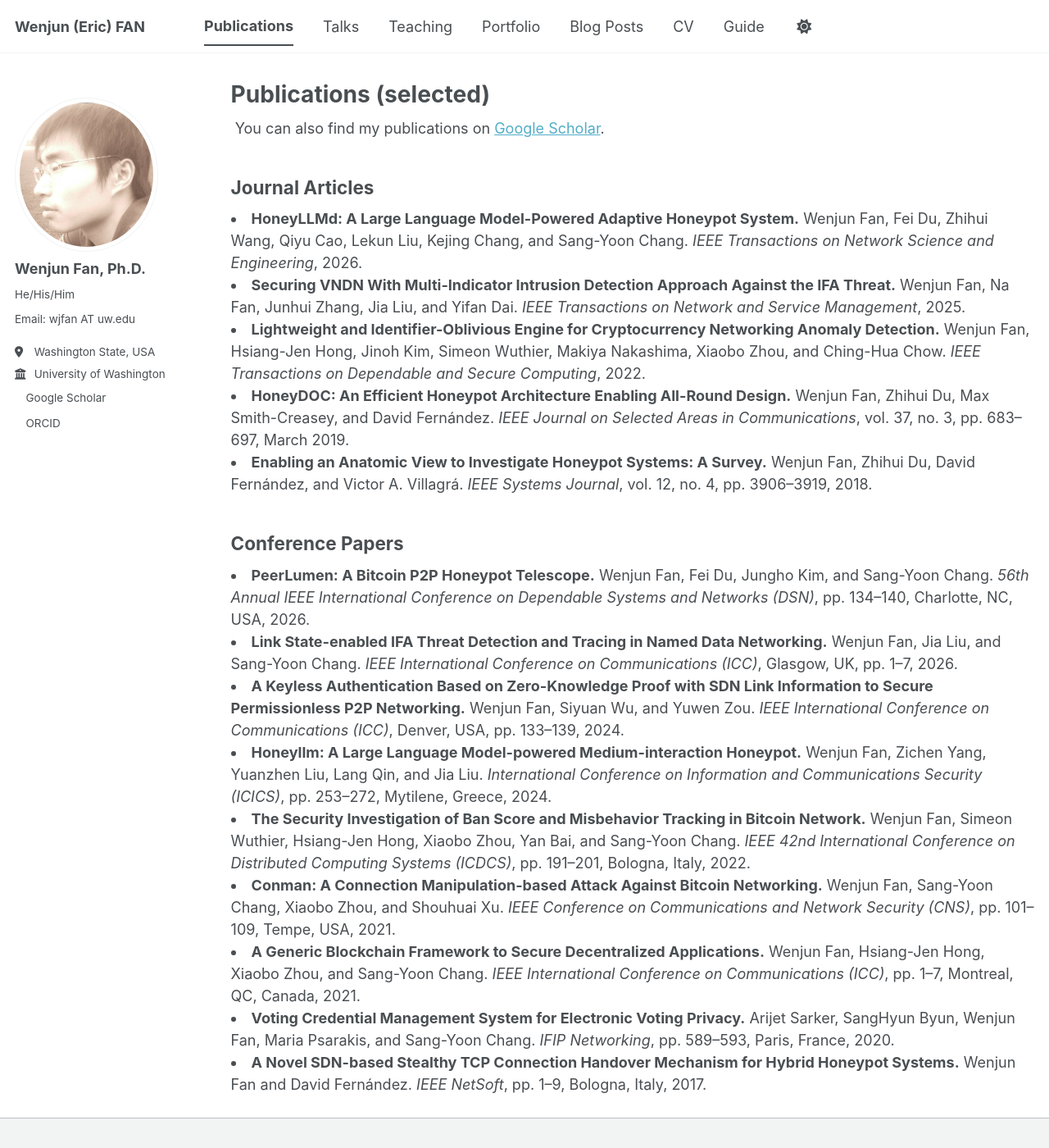
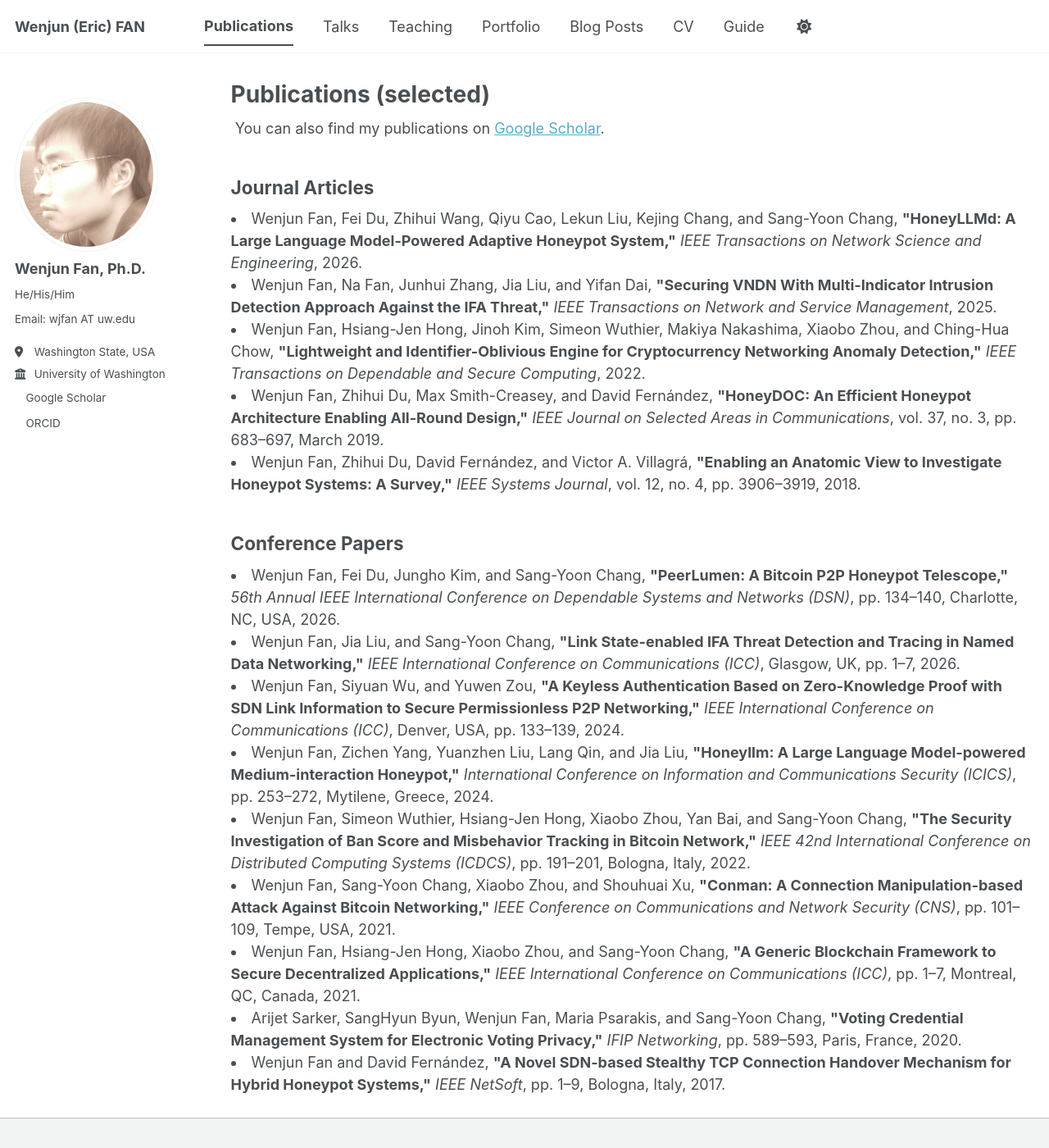
Before and after one commit to fanwj2010/fanwj2010.github.io, a Jekyll site: the page built from _pages/publications.html, in a window 1280 px wide and 1400 px high. Shown: the whole window at 82% size. Built offline with Jekyll 4.4.1, drawn with Linux system fonts in a browser that asks for light colours; a script bundle is joined from its source files by our own code; a style sheet for code colours, icons or effects is not loaded.

```diff
--- a/_pages/publications.html
+++ b/_pages/publications.html
@@ -18,28 +18,28 @@ author_profile: true
 
 <div>
   <li>
-    <strong>HoneyLLMd: A Large Language Model-Powered Adaptive Honeypot System.</strong>
-    Wenjun Fan, Fei Du, Zhihui Wang, Qiyu Cao, Lekun Liu, Kejing Chang, and Sang-Yoon Chang.
+    Wenjun Fan, Fei Du, Zhihui Wang, Qiyu Cao, Lekun Liu, Kejing Chang, and Sang-Yoon Chang,
+    <strong>"HoneyLLMd: A Large Language Model-Powered Adaptive Honeypot System,"</strong>
     <em>IEEE Transactions on Network Science and Engineering</em>, 2026.
   </li>
   <li>
-    <strong>Securing VNDN With Multi-Indicator Intrusion Detection Approach Against the IFA Threat.</strong>
-    Wenjun Fan, Na Fan, Junhui Zhang, Jia Liu, and Yifan Dai.
+    Wenjun Fan, Na Fan, Junhui Zhang, Jia Liu, and Yifan Dai,
+    <strong>"Securing VNDN With Multi-Indicator Intrusion Detection Approach Against the IFA Threat,"</strong>
     <em>IEEE Transactions on Network and Service Management</em>, 2025.
   </li>
   <li>
-    <strong>Lightweight and Identifier-Oblivious Engine for Cryptocurrency Networking Anomaly Detection.</strong>
-    Wenjun Fan, Hsiang-Jen Hong, Jinoh Kim, Simeon Wuthier, Makiya Nakashima, Xiaobo Zhou, and Ching-Hua Chow.
+    Wenjun Fan, Hsiang-Jen Hong, Jinoh Kim, Simeon Wuthier, Makiya Nakashima, Xiaobo Zhou, and Ching-Hua Chow,
+    <strong>"Lightweight and Identifier-Oblivious Engine for Cryptocurrency Networking Anomaly Detection,"</strong>
     <em>IEEE Transactions on Dependable and Secure Computing</em>, 2022.
   </li>
   <li>
-    <strong>HoneyDOC: An Efficient Honeypot Architecture Enabling All-Round Design.</strong>
-    Wenjun Fan, Zhihui Du, Max Smith-Creasey, and David Fernández.
+    Wenjun Fan, Zhihui Du, Max Smith-Creasey, and David Fernández,
+    <strong>"HoneyDOC: An Efficient Honeypot Architecture Enabling All-Round Design,"</strong>
     <em>IEEE Journal on Selected Areas in Communications</em>, vol. 37, no. 3, pp. 683–697, March 2019.
   </li>
   <li>
-    <strong>Enabling an Anatomic View to Investigate Honeypot Systems: A Survey.</strong>
-    Wenjun Fan, Zhihui Du, David Fernández, and Victor A. Villagrá.
+    Wenjun Fan, Zhihui Du, David Fernández, and Victor A. Villagrá,
+    <strong>"Enabling an Anatomic View to Investigate Honeypot Systems: A Survey,"</strong>
     <em>IEEE Systems Journal</em>, vol. 12, no. 4, pp. 3906–3919, 2018.
   </li>
 </div>
@@ -49,48 +49,48 @@ author_profile: true
 <!--ol reversed-->
 <div>
   <li>
-    <strong>PeerLumen: A Bitcoin P2P Honeypot Telescope.</strong>
-    Wenjun Fan, Fei Du, Jungho Kim, and Sang-Yoon Chang.
+    Wenjun Fan, Fei Du, Jungho Kim, and Sang-Yoon Chang,
+    <strong>"PeerLumen: A Bitcoin P2P Honeypot Telescope,"</strong>
     <em>56th Annual IEEE International Conference on Dependable Systems and Networks (DSN)</em>, pp. 134–140, Charlotte, NC, USA, 2026.
   </li>
   <li>
-    <strong>Link State-enabled IFA Threat Detection and Tracing in Named Data Networking.</strong>
-    Wenjun Fan, Jia Liu, and Sang-Yoon Chang.
+    Wenjun Fan, Jia Liu, and Sang-Yoon Chang,
+    <strong>"Link State-enabled IFA Threat Detection and Tracing in Named Data Networking,"</strong>
     <em>IEEE International Conference on Communications (ICC)</em>, Glasgow, UK, pp. 1–7, 2026.
   </li>
   <li>
-    <strong>A Keyless Authentication Based on Zero-Knowledge Proof with SDN Link Information to Secure Permissionless P2P Networking.</strong>
-    Wenjun Fan, Siyuan Wu, and Yuwen Zou.
+    Wenjun Fan, Siyuan Wu, and Yuwen Zou,
+    <strong>"A Keyless Authentication Based on Zero-Knowledge Proof with SDN Link Information to Secure Permissionless P2P Networking,"</strong>
     <em>IEEE International Conference on Communications (ICC)</em>, Denver, USA, pp. 133–139, 2024.
   </li>
   <li>
-    <strong>Honeyllm: A Large Language Model-powered Medium-interaction Honeypot.</strong>
-    Wenjun Fan, Zichen Yang, Yuanzhen Liu, Lang Qin, and Jia Liu.
+    Wenjun Fan, Zichen Yang, Yuanzhen Liu, Lang Qin, and Jia Liu,
+    <strong>"Honeyllm: A Large Language Model-powered Medium-interaction Honeypot,"</strong>
     <em>International Conference on Information and Communications Security (ICICS)</em>, pp. 253–272, Mytilene, Greece, 2024.
   </li>
   <li>
-    <strong>The Security Investigation of Ban Score and Misbehavior Tracking in Bitcoin Network.</strong>
-    Wenjun Fan, Simeon Wuthier, Hsiang-Jen Hong, Xiaobo Zhou, Yan Bai, and Sang-Yoon Chang.
+    Wenjun Fan, Simeon Wuthier, Hsiang-Jen Hong, Xiaobo Zhou, Yan Bai, and Sang-Yoon Chang,
+    <strong>"The Security Investigation of Ban Score and Misbehavior Tracking in Bitcoin Network,"</strong>
     <em>IEEE 42nd International Conference on Distributed Computing Systems (ICDCS)</em>, pp. 191–201, Bologna, Italy, 2022.
   </li>
   <li>
-    <strong>Conman: A Connection Manipulation-based Attack Against Bitcoin Networking.</strong>
-    Wenjun Fan, Sang-Yoon Chang, Xiaobo Zhou, and Shouhuai Xu.
+    Wenjun Fan, Sang-Yoon Chang, Xiaobo Zhou, and Shouhuai Xu,
+    <strong>"Conman: A Connection Manipulation-based Attack Against Bitcoin Networking,"</strong>
     <em>IEEE Conference on Communications and Network Security (CNS)</em>, pp. 101–109, Tempe, USA, 2021.
   </li>
   <li>
-    <strong>A Generic Blockchain Framework to Secure Decentralized Applications.</strong>
-    Wenjun Fan, Hsiang-Jen Hong, Xiaobo Zhou, and Sang-Yoon Chang.
+    Wenjun Fan, Hsiang-Jen Hong, Xiaobo Zhou, and Sang-Yoon Chang,
+    <strong>"A Generic Blockchain Framework to Secure Decentralized Applications,"</strong>
     <em>IEEE International Conference on Communications (ICC)</em>, pp. 1–7, Montreal, QC, Canada, 2021.
   </li>
   <li>
-    <strong>Voting Credential Management System for Electronic Voting Privacy.</strong>
-    Arijet Sarker, SangHyun Byun, Wenjun Fan, Maria Psarakis, and Sang-Yoon Chang.
+    Arijet Sarker, SangHyun Byun, Wenjun Fan, Maria Psarakis, and Sang-Yoon Chang,
+    <strong>"Voting Credential Management System for Electronic Voting Privacy,"</strong>
     <em>IFIP Networking</em>, pp. 589–593, Paris, France, 2020.
   </li>
   <li>
-    <strong>A Novel SDN-based Stealthy TCP Connection Handover Mechanism for Hybrid Honeypot Systems.</strong>
-    Wenjun Fan and David Fernández.
+    Wenjun Fan and David Fernández,
+    <strong>"A Novel SDN-based Stealthy TCP Connection Handover Mechanism for Hybrid Honeypot Systems,"</strong>
     <em>IEEE NetSoft</em>, pp. 1–9, Bologna, Italy, 2017.
   </li>
 </div>
```
